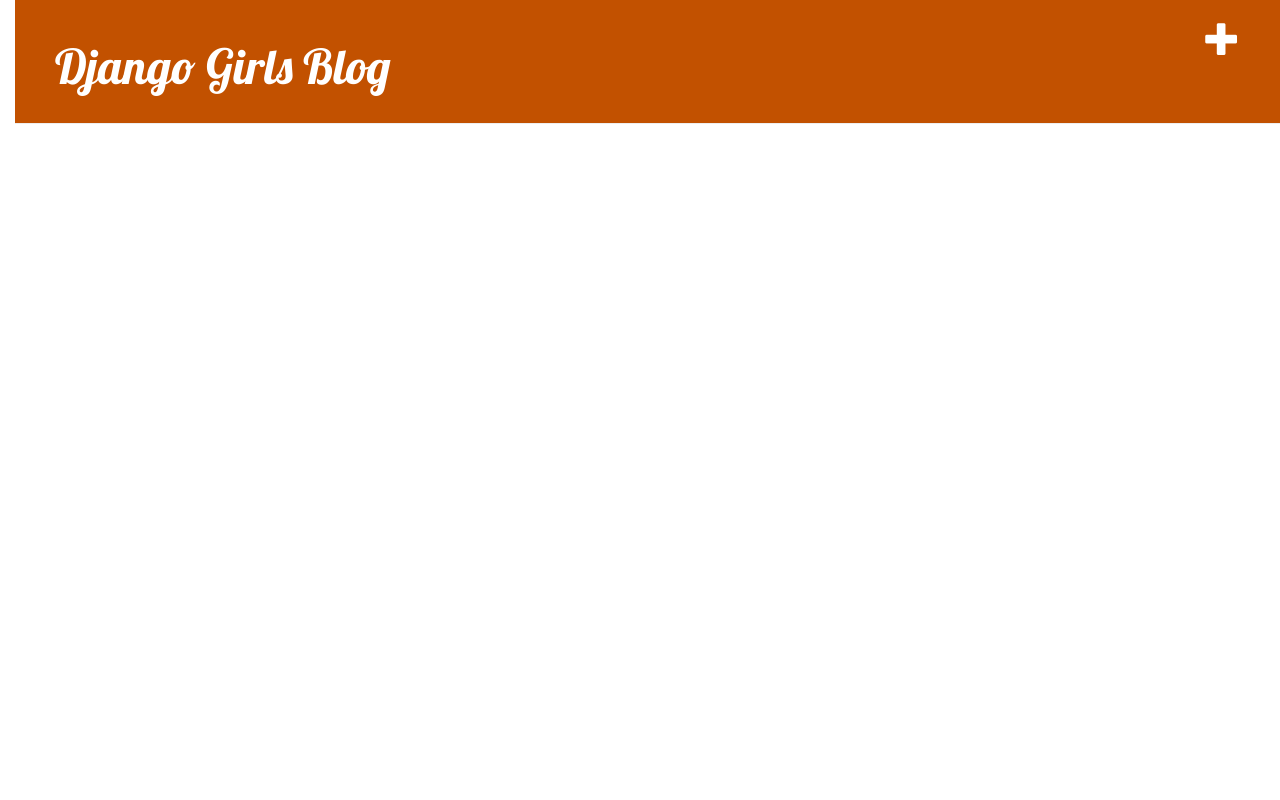
After one commit to naralicecosta/django_girls, a Django app: template blog/templates/blog/base.html in a window 1280 px wide. The commit adds this page. Run offline with Django 3.2, Linux system fonts and the light colour scheme; the template is opened without the code that fills it, so the values that code supplies are empty; a user stored in the database is signed in; parts of the project's set-up code (start-up, migrations or seed data) failed here and were passed over; some libraries are stand-ins or nearby versions.

Commit message:
adicionando views para criar ou editar postagem no blog dentro do site

```diff
--- a/blog/models.py
+++ b/blog/models.py
@@ -14,11 +14,11 @@
     title = models.CharField(max_length=200) #CharField texto com número limitado de caracteres. no nosso, o maximo é 200 para nome de titulo
     text = models.TextField() #texto sem limite fixo, ideal para conteúdo do blog
     created_date = models.DateTimeField(default=timezone.now) # este é uma data e hora.
-    published_Date = models.DateTimeField(blank=True, null=True)
+    published_date = models.DateTimeField(blank=True, null=True)
 
 
     def publish(self): #metodo publish/ def declara uma função e publish seu nome
-        self.published_Date = timezone.now()
+        self.published_date = timezone.now()
         self.save()
 
         def __str__(self):
--- /dev/null
+++ b/blog/static/css/blog.css
@@ -0,0 +1,53 @@
+h1 a, h2 a {
+    color: #C25100;
+    font-family: 'Lobster';
+}
+body {
+    padding-left: 15px; /*dar espaço e aumentar margem do lado esquerdo*/
+}
+.page-header {
+    background-color: #C25100;
+    margin-top: 0;
+    padding: 20px 20px 20px 40px;
+}
+
+.page-header h1, .page-header h1 a, .page-header h1 a:visited, .page-header h1 a:active {
+    color: #ffffff;
+    font-size: 36pt;
+    text-decoration: none;
+}
+
+.content {
+    margin-left: 40px;
+}
+
+h1, h2, h3, h4 {
+    font-family: 'Lobster', cursive;
+}
+
+.date {
+    color: #828282;
+}
+
+.save {
+    float: right;
+}
+
+.post-form textarea, .post-form input {
+    width: 100%;
+}
+
+.top-menu, .top-menu:hover, .top-menu:visited {
+    color: #ffffff;
+    float: right;
+    font-size: 26pt;
+    margin-right: 20px;
+}
+
+.post {
+    margin-bottom: 70px;
+}
+
+.post h2 a, .post h2 a:visited {
+    color: #000000;
+}
--- /dev/null
+++ b/blog/templates/blog/base.html
@@ -0,0 +1,36 @@
+{% load static %}
+<html>
+  <head>
+    <title>Django Girls blog</title>
+    <link
+      rel="stylesheet"
+      href="//maxcdn.bootstrapcdn.com/bootstrap/3.2.0/css/bootstrap.min.css"
+    />
+    <link
+      rel="stylesheet"
+      href="//maxcdn.bootstrapcdn.com/bootstrap/3.2.0/css/bootstrap-theme.min.css"
+    />
+    <link
+      href="//fonts.googleapis.com/css?family=Lobster&subset=latin,latin-ext"
+      rel="stylesheet"
+      type="text/css"
+    />
+    <link rel="stylesheet" href="{% static 'css/blog.css' %}" />
+  </head>
+  <body>
+    <div class="page-header">
+      {% if user.is_authenticated %}
+      <a href="{% url 'post_new' %}" class="top-menu"
+        ><span class="glyphicon glyphicon-plus"></span
+      ></a>
+      {% endif %}
+
+      <h1><a href="/">Django Girls Blog</a></h1>
+    </div>
+    <div class="content container">
+      <div class="row">
+        <div class="col-md-8">{% block content %} {% endblock %}</div>
+      </div>
+    </div>
+  </body>
+</html>
--- a/blog/urls.py
+++ b/blog/urls.py
@@ -3,8 +3,17 @@
 
 urlpatterns = [
     path('', views.post_list, name='post_list'),
+    path('post/<int:pk>/', views.post_detail, name='post_detail'), #criando uma url
+    path('post/new/', views.post_new, name='post_new'),
+        path('post/<int:pk>/edit/', views.post_edit, name='post_edit'),
 
 ]
 """
 views.post_list é o lugar correto aonde ir se alguém entra em seu site pelo endereço 'http://127.0.0.1:8000 /
+
+
+post/ significa apenas que a URL deve começar com a palavra post seguida por /.
+
+<int:pk> – diz que o Django espera um objeto do tipo inteiro e que vai transferi-lo para a view como uma variável chamada pk.
+/ – por fim, precisamos adicionar uma / ao final da nossa URL.
 """
```
Also changed, not shown: blog/forms.py (added, +9 -0 lines), blog/templates/blog/post_detail.html (added, +17 -0 lines), blog/templates/blog/post_list.html (+12 -17 lines), blog/views.py (+17 -9 lines), db.sqlite3.
